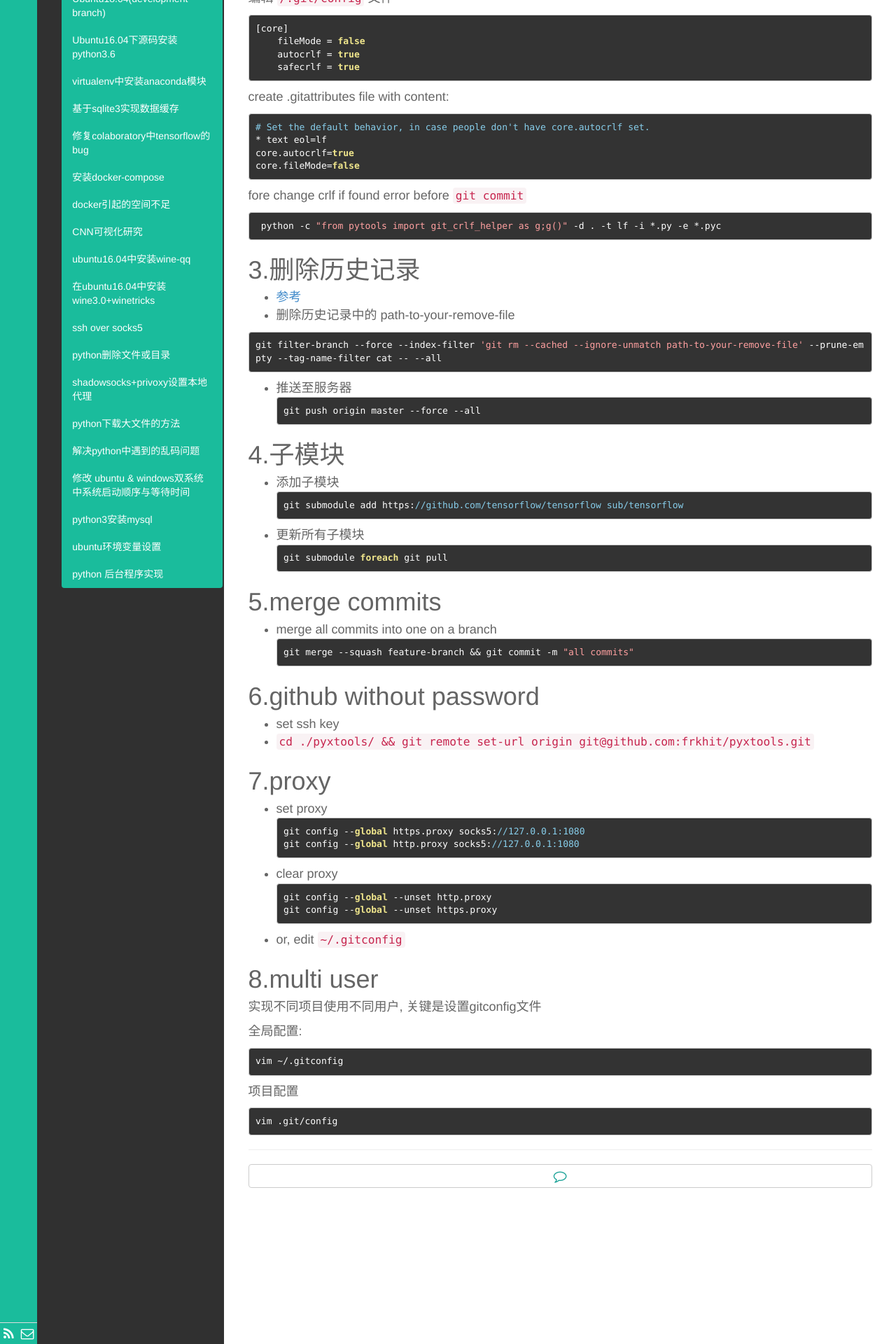
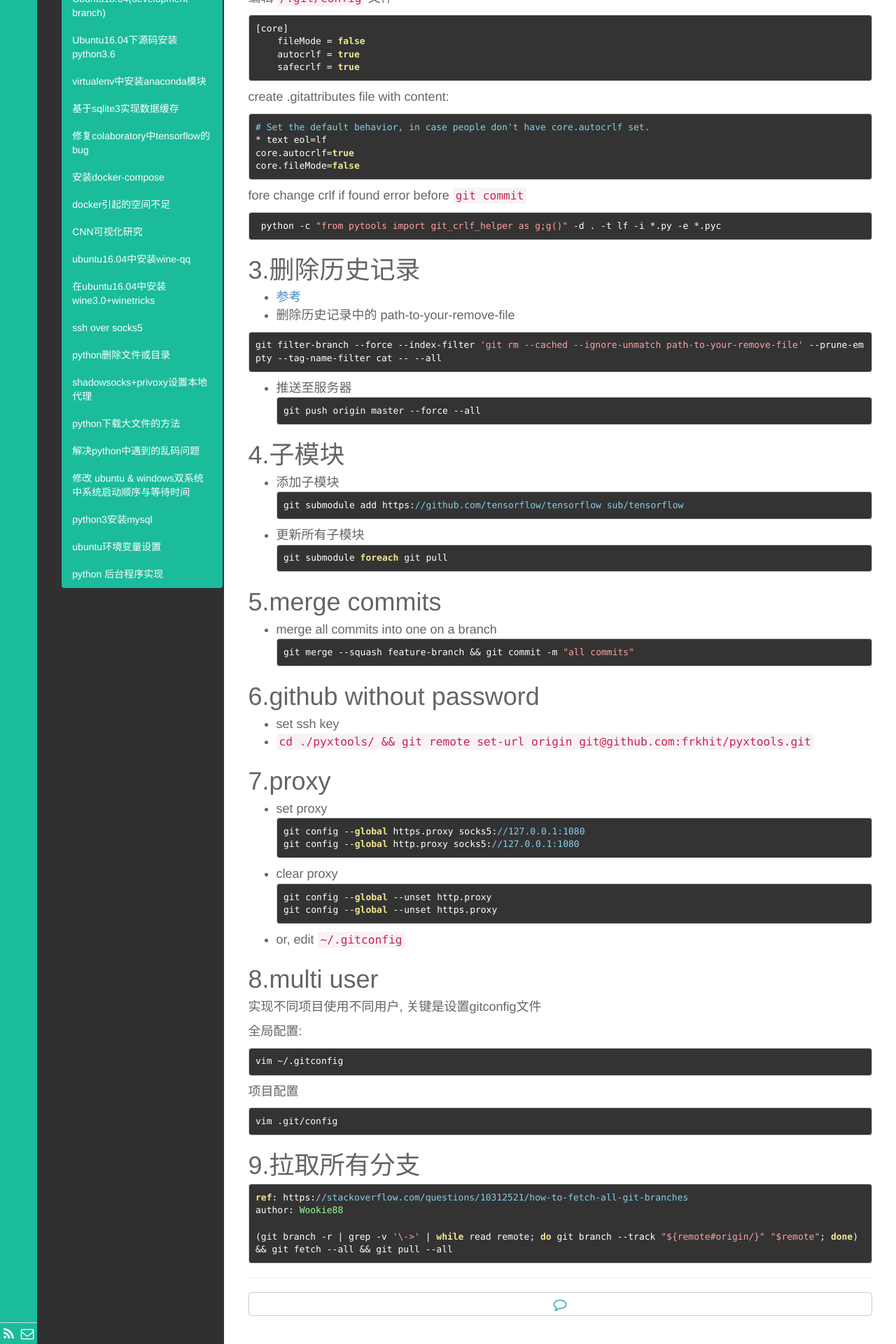
Before and after one commit to fengrk/frkhit.github.io, a Jekyll site: the page built from _posts/blog/2018-10-07-git_record.md, in a window 1280 px wide. Shown: the part 785-2705 px from the top of the page at 70% size. Built offline with Jekyll 4.4.1, drawn with Linux system fonts in a browser that asks for light colours; Markdown is read by kramdown in place of the engine named in the settings.

Commit message:
Update 2018-10-07-git_record.md

````diff
--- a/_posts/blog/2018-10-07-git_record.md
+++ b/_posts/blog/2018-10-07-git_record.md
@@ -111,3 +111,11 @@ vim ~/.gitconfig
 ```
 vim .git/config
 ```
+
+# 9.拉取所有分支
+```
+ref: https://stackoverflow.com/questions/10312521/how-to-fetch-all-git-branches
+author: Wookie88
+
+(git branch -r | grep -v '\->' | while read remote; do git branch --track "${remote#origin/}" "$remote"; done) && git fetch --all && git pull --all
+```
````
